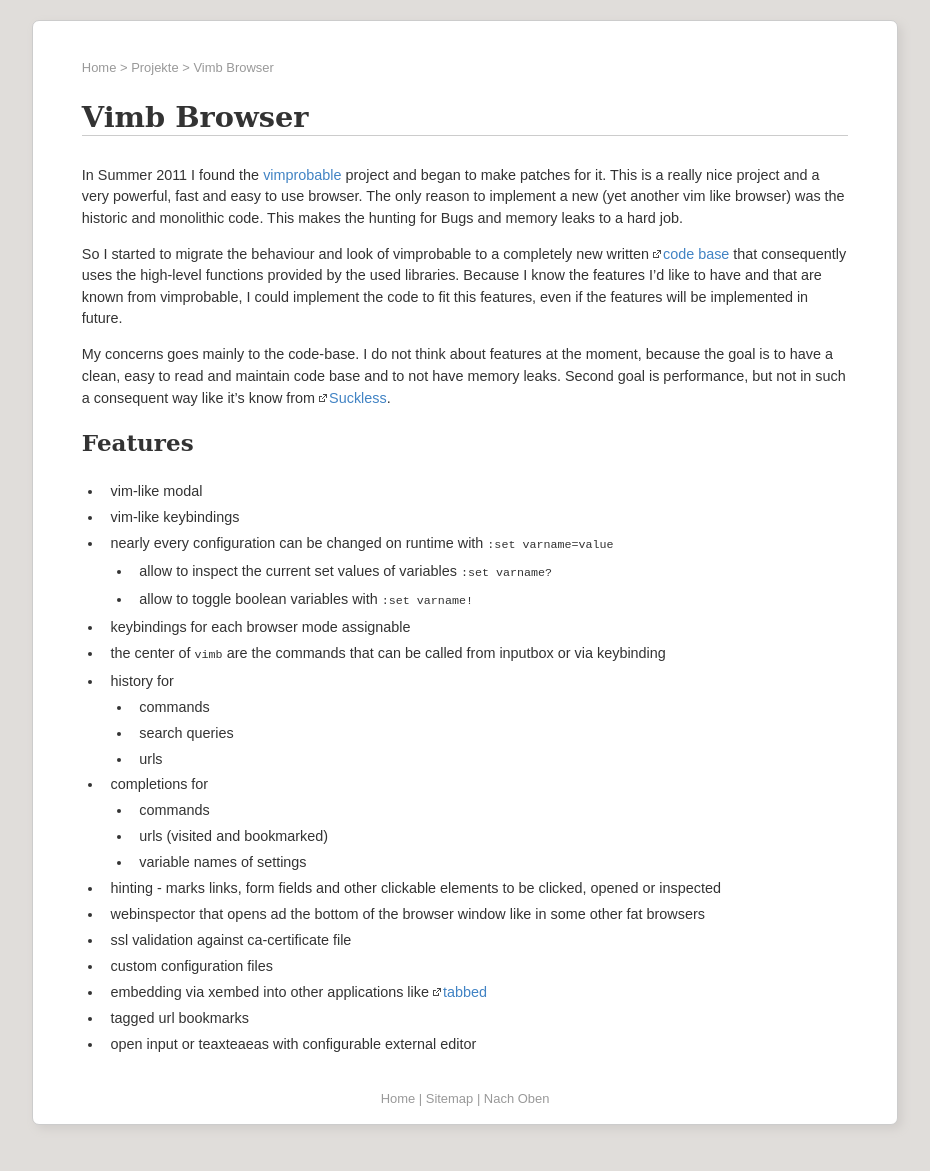
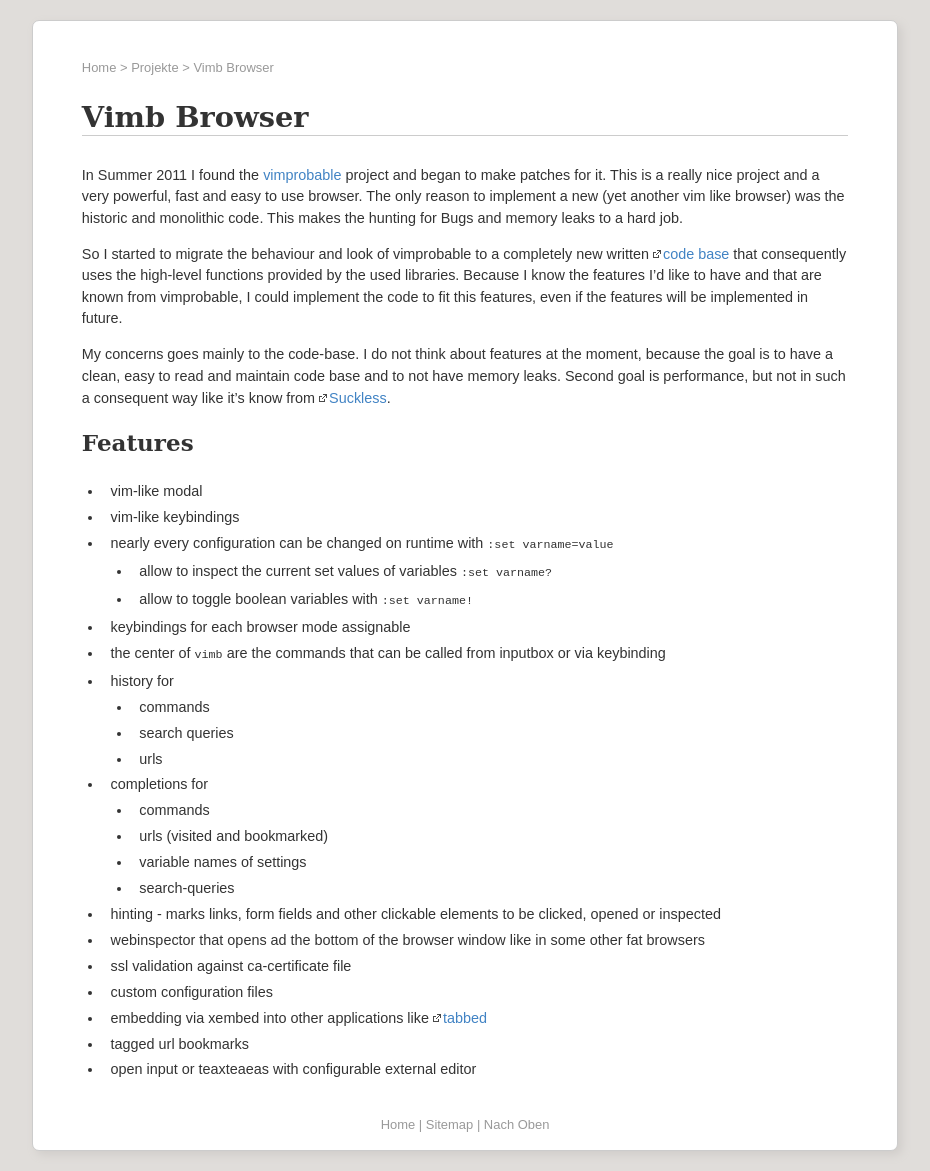
Before and after one commit to fanglingsu/fanglingsu.github.com, a Jekyll site: the page built from projects/vimb.md, in a window 1280 px wide. Shown: the whole page, without its empty margins (175-1105 px from the left). Built offline with Jekyll 4.4.1, drawn with Linux system fonts in a browser that asks for light colours; before the commit the page ends 1145 px from its top, so only the background shows below that.

Commit message:
Added new feature for the vimb browser.

```diff
--- a/projects/vimb.md
+++ b/projects/vimb.md
@@ -41,6 +41,7 @@ a consequent way like it's know from [Suckless][].
   - commands
   - urls (visited and bookmarked)
   - variable names of settings
+  - search-queries
 - hinting - marks links, form fields and other clickable elements to be
   clicked, opened or inspected
 - webinspector that opens ad the bottom of the browser window like in some
```
